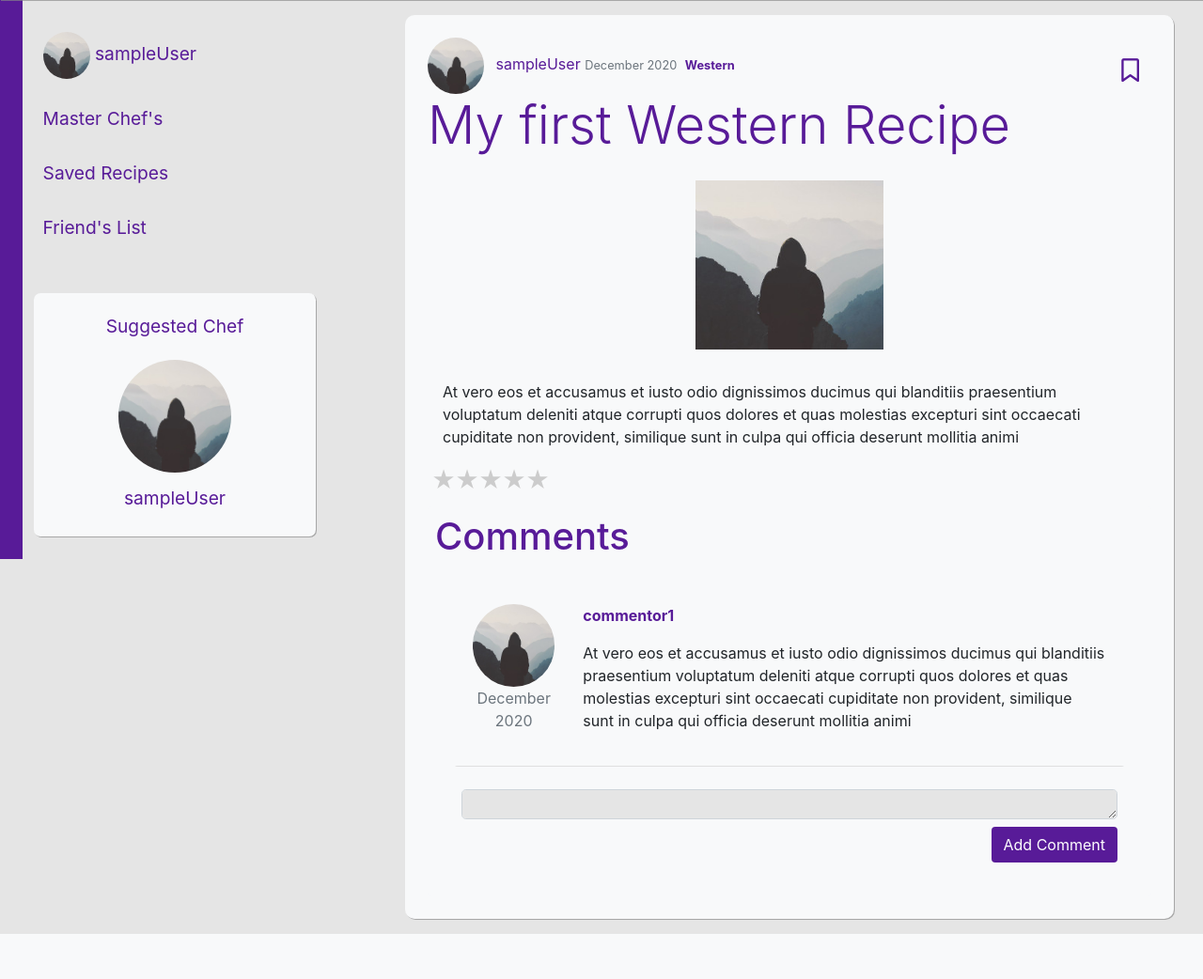
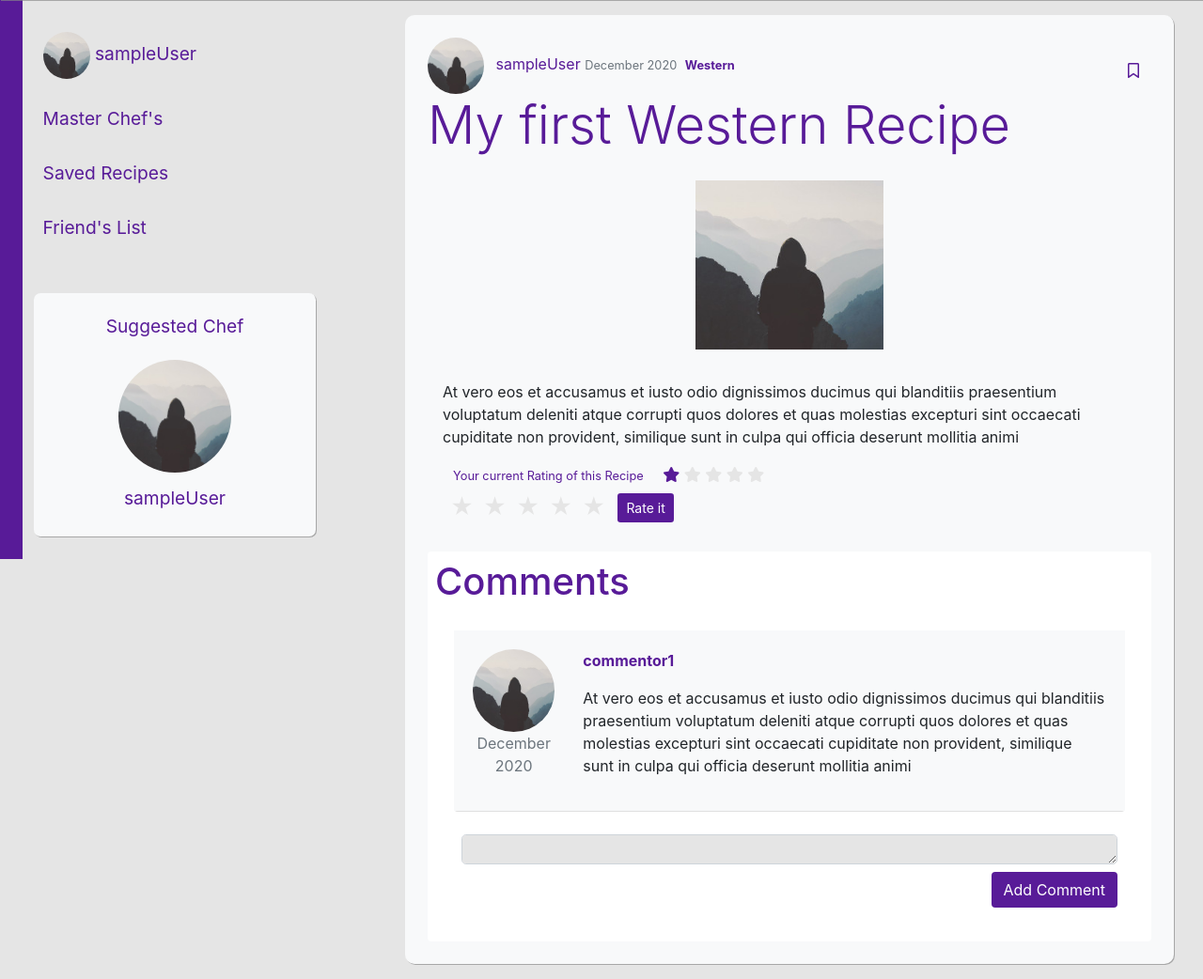
Before and after one commit to mjOmandam07/Cuisina, a Flask app: page /viewpost/1 in a window 1280 px wide. Shown: the part 72-1114 px from the top of the page at 94% size. Before the commit the page ends 1066 px from the top, so only its background shows below. Run offline with Flask 2, Linux system fonts and the light colour scheme; some libraries are stand-ins or nearby versions.

Commit message:
added the rate UI, rate form, and backend

```diff
--- a/cuisina_app/forms.py
+++ b/cuisina_app/forms.py
@@ -1,6 +1,6 @@
 from flask_wtf import FlaskForm
 from flask_wtf.file import FileField, FileAllowed
-from wtforms import StringField, SubmitField, SelectField, TextAreaField, SelectField
+from wtforms import StringField, SubmitField, SelectField, TextAreaField, SelectField, RadioField
 from wtforms.validators import DataRequired, Length, Email, EqualTo, ValidationError
 import cuisina_app.models as models
 
@@ -14,6 +14,10 @@ class CreatePost(FlaskForm):
 	cuisine = SelectField('Cusine', choices=[('','Select Cuisine'),('Filipino','Filipino'),('Western','Western'),('Asian','Asian'),('European','European')], validators=[DataRequired()])
 	submit = SubmitField('Post')
 
+class rateForm(FlaskForm):
+    rate = RadioField('rate', choices=[('1','★'),('2','★'),('3','★'),('4','★'),('5','★')])
+    submit = SubmitField('Rate it')
+
 class addCommment(FlaskForm):
 	comment = TextAreaField('Content', validators=[DataRequired()])
 	submit = SubmitField('Add Comment')
--- a/cuisina_app/routes.py
+++ b/cuisina_app/routes.py
@@ -3,7 +3,7 @@ import secrets
 from PIL import Image
 from flask import render_template, redirect, request, url_for, flash, jsonify
 from cuisina_app import app
-from cuisina_app.forms import CreatePost, addCommment
+from cuisina_app.forms import CreatePost, addCommment, rateForm
 
 import cuisina_app.models as models
 
@@ -19,8 +19,8 @@ recipe = [
 		'saved':False,
 		'cuisine':'Western',
 		'timeDate':'December 2020',
-		'comment':'sample comment',
-		'rate':5,
+		'rate': 5,
+
 		'image': '/static/images/default.jpg',
 	},
 	{
@@ -32,8 +32,7 @@ recipe = [
 		'saved':False,
 		'cuisine':'Asian',
 		'timeDate':'December 2020',
-		'comment':'sample comment',
-		'rate':5,
+		'rate': 4,
 		'image':None,
 	},
 	{
@@ -45,8 +44,9 @@ recipe = [
 		'saved':False,
 		'cuisine':'European',
 		'timeDate':'December 2020',
-		'comment':'sample comment',
-		'rate':5,
+		'rate': 3,
+
+
 		'image':None,
 	},
 	{
@@ -58,8 +58,7 @@ recipe = [
 		'saved':True,
 		'cuisine':'Filipino',
 		'timeDate':'December 2020',
-		'comment':'sample comment',
-		'rate':5,
+		'rate': 2,
 		'image':None,
 	}
 ]
@@ -82,7 +81,35 @@ comments=[
 	}
 ]
 
-saved = []
+rating = [
+		{
+			'rate_id': 1,
+			'recipe_id': 1,
+			'rate': 5
+		},
+
+		{
+			'rate_id': 2,
+			'recipe_id': 2,
+			'rate': 4
+		},
+
+		{
+			'rate_id': 3,
+			'recipe_id': 3,
+			'rate': 3
+		},
+
+		{
+			'rate_id': 4,
+			'recipe_id': 4,
+			'rate': 2
+		}
+
+]
+
+
+
 
 @app.route('/')
 def filter():
@@ -111,9 +138,9 @@ def home(fltr):
 		'status':'public',
 		'cuisine':'Filipino',
 		'timeDate':'December 2020',
-		'rate':5,
 		'image':None
 	}
+
 
 
 	if form.validate_on_submit() and request.method == 'POST':
@@ -126,7 +153,7 @@ def home(fltr):
 		recipe.append(newPost)
 		return redirect(url_for('viewpost', recipe_id=newPost['recipe_id']))
 
-	return render_template('home.html', active='home', user=user, suggested_chef=user, recipe=recipe_to_view, form=form)
+	return render_template('home.html', active='home', user=user, suggested_chef=user, recipe=recipe_to_view, form=form, rating=rating)
 
 
 
@@ -144,20 +171,39 @@ def viewpost(recipe_id):
 		if i['recipe_id'] == recipe_id:
 			lastpost = i
 			user = lastpost['username']
+
+	for i in rating:
+		if i['recipe_id'] == int(recipe_id):
+			rate = i['rate']
 	newComment = {
 		'user': user,
 		'recipe_id':lastpost['recipe_id'],
 		'content':'',
 		'timeDate':'December 2020'
 	}
+
 	form = addCommment()
+	form_rate = rateForm()
 
-	if form.validate_on_submit() and request.method == 'POST':
+
+
+	if form.validate_on_submit():
 		newComment['content'] = form.comment.data
 		comments.append(newComment)
 		return redirect(url_for('viewpost', recipe_id=lastpost['recipe_id']))
+	elif form_rate.validate_on_submit():
+		return redirect(url_for('add_rate', recipe_id=lastpost['recipe_id'], rate=form_rate.rate.data))
+	return render_template('view-post.html',  active='home', user=user, suggested_chef=user, recipe=lastpost, comments=comment_to_view, form=form, form_rate=form_rate, rating = int(rate))
 
-	return render_template('view-post.html',  active='home', user=user, suggested_chef=user, recipe=lastpost, comments=comment_to_view, form=form)
+
+
+@app.route('/add_rate/<recipe_id>/<rate>')
+def add_rate(recipe_id, rate):
+	test = {}
+	for item in rating:
+		if item['recipe_id'] == int(recipe_id):
+			item['rate'] = int(rate)
+	return redirect(url_for('viewpost', recipe_id=recipe_id))
 
 
 
--- a/cuisina_app/static/stylesheets/style.css
+++ b/cuisina_app/static/stylesheets/style.css
@@ -291,42 +291,67 @@ POSTS SECT
 
 
 .body-sect .post .article-metadata .btn i {
-  font-size: 25px;
+  font-size: 1em;
 }
 
-.body-sect .post .rate {
-  padding: 0;
-  height: 46px;
+.star-widget .btn {
+  float: right;
+  background-color: var(--primary-color);
+  color: var(--secondary-color);
 }
-.body-sect .post .rate:not(:checked) > input {
-  position: absolute;
-  top: -9999px;
+.star-widget .btn:hover {
+  background-color: var(--primary-hover);
+  color: var(--secondary-color);
 }
-.body-sect .post .rate:not(:checked) > label {
+
+.rate-form .btn {
   float: right;
-  width: 1em;
-  overflow: hidden;
-  white-space: nowrap;
-  cursor: pointer;
-  font-size: 25px;
-  color: #ccc;
+  background-color: var(--primary-color);
+  color: var(--secondary-color);
 }
-.body-sect .post .rate:not(:checked) > label:before {
-  content: "★ ";
+.rate-form .btn:hover {
+  background-color: var(--primary-hover);
+  color: var(--secondary-color);
 }
-.body-sect .post .rate > input:checked ~ label {
-  color: var(--primary-color);
+
+.star-widget span{
+  color:#e5e5e5 ;
+  font-size: 1em;
 }
-.body-sect .post .rate:not(:checked) > label:hover,
-.body-sect .post .rate:not(:checked) > label:hover ~ label {
-  color: var(--primary-hover);
+
+.star-widget .checked{
+  color:var(--primary-color);
 }
-.body-sect .post .rate > input:checked + label:hover,
-.body-sect .post .rate > input:checked + label:hover ~ label,
-.body-sect .post .rate > input:checked ~ label:hover,
-.body-sect .post .rate > input:checked ~ label:hover ~ label,
-.body-sect .post .rate > label:hover ~ input:checked ~ label {
-  color: var(--primary-hover);
+
+.star-rate{
+  list-style: none;
+  display: flex;
+  margin:none;
+}
+
+.star-rate input {
+  display: none;
+}
+
+.star-rate label {
+  font-size: 1.5em;
+  color: #e5e5e5;
+  padding: 5px;
+  float: right;
+  transition: all 0.2s ease;
+}
+
+input:not(:checked) ~ label:hover,
+input:not(:checked) ~ label:hover ~ label {
+  color: var(--primary-hover) !important;
+}
+
+input:checked ~ label {
+  color: var(--primary-color) !important;
+}
+
+input#rate-5:checked ~ label {
+  color: var(--primary-color) !important;
 }
 
 .body-sect .create-post .modal-dialog .file-upload {
--- a/cuisina_app/templates/view-post.html
+++ b/cuisina_app/templates/view-post.html
@@ -29,20 +29,64 @@
                     </div>
                   </article>
                   <div class="row ml-1">
-                    <div class="rate align-self-center">
-                      <input type="radio" id="star5" name="rate" value="5" />
-                      <label for="star5" title="text">5 stars</label>
-                      <input type="radio" id="star4" name="rate" value="4" />
-                      <label for="star4" title="text">4 stars</label>
-                      <input type="radio" id="star3" name="rate" value="3" />
-                      <label for="star3" title="text">3 stars</label>
-                      <input type="radio" id="star2" name="rate" value="2" />
-                      <label for="star2" title="text">2 stars</label>
-                      <input type="radio" id="star1" name="rate" value="1" />
-                      <label for="star1" title="text">1 star</label>
-                    </div>
+                    {% if rating %}
+                      <div class="star-widget m-0 col-12" id="starfield">
+                          <small class="ml-2 mr-auto mr-5 pr-3">Your current Rating of this Recipe</small>
+                          {% if rating == 5 %}
+                            <span class="fa fa-star checked"></span>
+                            <span class="fa fa-star checked"></span>
+                            <span class="fa fa-star checked"></span>
+                            <span class="fa fa-star checked"></span>
+                            <span class="fa fa-star checked"></span>
+                          {% elif rating == 4 %}
+                            <span class="fa fa-star checked"></span>
+                            <span class="fa fa-star checked"></span>
+                            <span class="fa fa-star checked"></span>
+                            <span class="fa fa-star checked"></span>
+                            <span class="fa fa-star"></span>
+                          {% elif rating == 3 %}
+                            <span class="fa fa-star checked"></span>
+                            <span class="fa fa-star checked"></span>
+                            <span class="fa fa-star checked"></span>
+                            <span class="fa fa-star"></span>
+                            <span class="fa fa-star"></span>
+                          {% elif rating == 2 %}
+                            <span class="fa fa-star checked"></span>
+                            <span class="fa fa-star checked"></span>
+                            <span class="fa fa-star"></span>
+                            <span class="fa fa-star"></span>
+                            <span class="fa fa-star"></span>
+                          {% elif rating == 1 %}
+                           <span class="fa fa-star checked"></span>
+                            <span class="fa fa-star"></span>
+                            <span class="fa fa-star"></span>
+                            <span class="fa fa-star"></span>
+                            <span class="fa fa-star"></span>
+                          {% else %}
+                            <span class="fa fa-star"></span>
+                            <span class="fa fa-star"></span>
+                            <span class="fa fa-star"></span>
+                            <span class="fa fa-star"></span>
+                            <span class="fa fa-star"></span>
+                          {% endif %}
+                      </div>
+                    {% else %}
+                        <form method="POST" class="m-0 rate-form row col-12">
+                          {{ form.csrf_token }}
+                          {{ form_rate.hidden_tag() }}
+                          {{ form_rate.rate(class="star-rate p-0", onload="addClass()") }}
+                          <div class="ml-2 align-self-center mb-4">{{form_rate.submit(class="btn btn-sm")}}</div>
+                      </form>
+                    {% endif %}
+                    <form method="POST" class="m-0 rate-form row col-12" id="rate-form">
+                          {{ form.csrf_token }}
+                          {{ form_rate.hidden_tag() }}
+                          {{ form_rate.rate(class="star-rate p-0", onload="addClass()") }}
+                          <div class="ml-2 align-self-center mb-4">{{form_rate.submit(class="btn btn-sm")}}</div>
+                    </form>
                   </div>
-                  <div class="card p-2 bg-light comments">
+
+                  <div class="card p-2 comments">
                       <h1>Comments</h1>
 	                    <div class="card-body">
 	                    	{% if comments %}
@@ -63,9 +107,13 @@
 		                        </div>
 		                        {% endfor %}
 		                    {% else %}
-		                    	<div>
-		                    		<p class="display-4"> No Comments</p>
-		                    	</div>
+		                    	<div class="card card-inner">
+                                <div class="card-body bg-light">
+                                    <div class="row">
+                                       <p class="display-4">No Comments</p>
+                                    </div>
+                                </div>
+                            </div>
 		                    {% endif %}
 	                        <form method="POST">
 	                        	{{ form.csrf_token }}
@@ -85,8 +133,21 @@
 	                            </div>
 	                        </form>
 	                    </div>
-                </div>
-            </div>
+                  </div>
+  </div>
 
-        </div>
+
+
+        <script type="text/javascript">
+          starWidget = document.getElementById("starfield")
+          rate = document.getElementById("rate-form")
+          function rateform(){
+            rate.style.display = "block"
+            starWidget.style.display = "None"
+
+          }
+        </script>
+
+
+
 {% endblock content %}
```
Also changed, not shown: cuisina_app/templates/home.html (+40 -11 lines).
